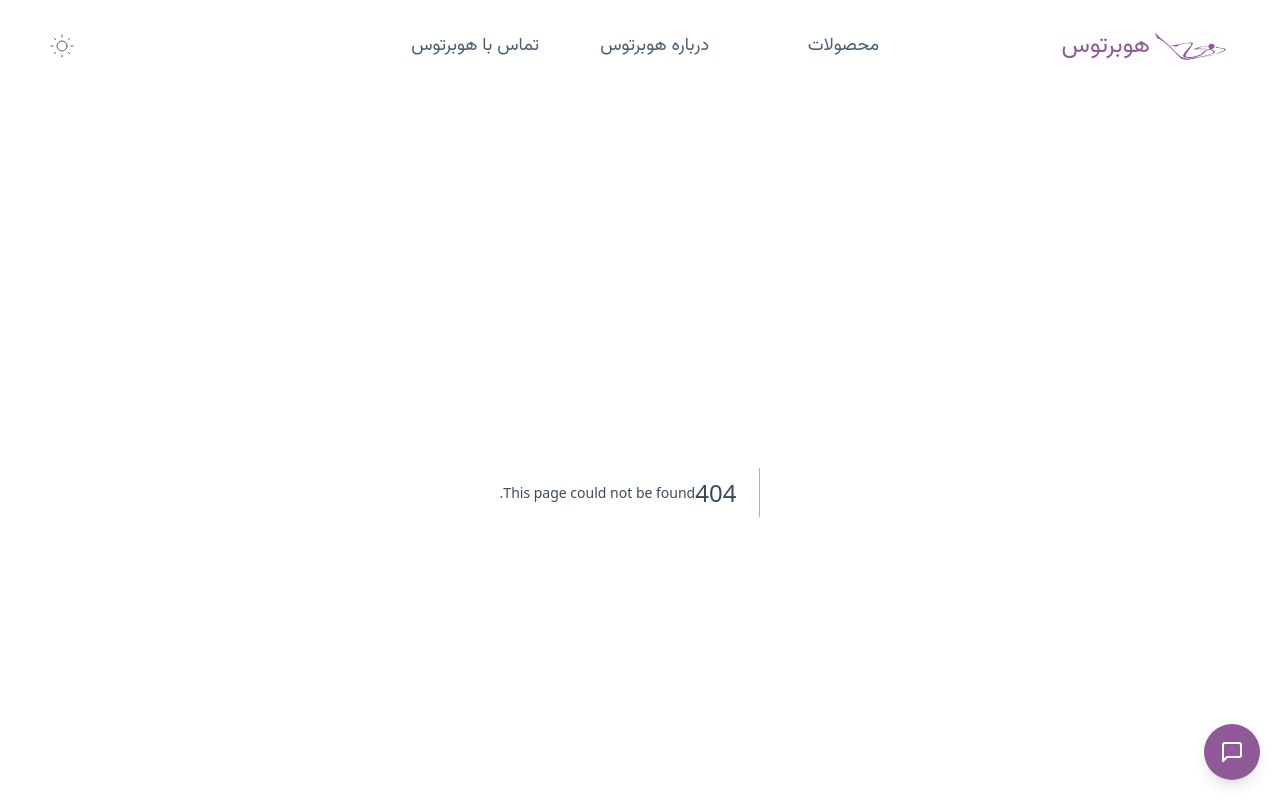
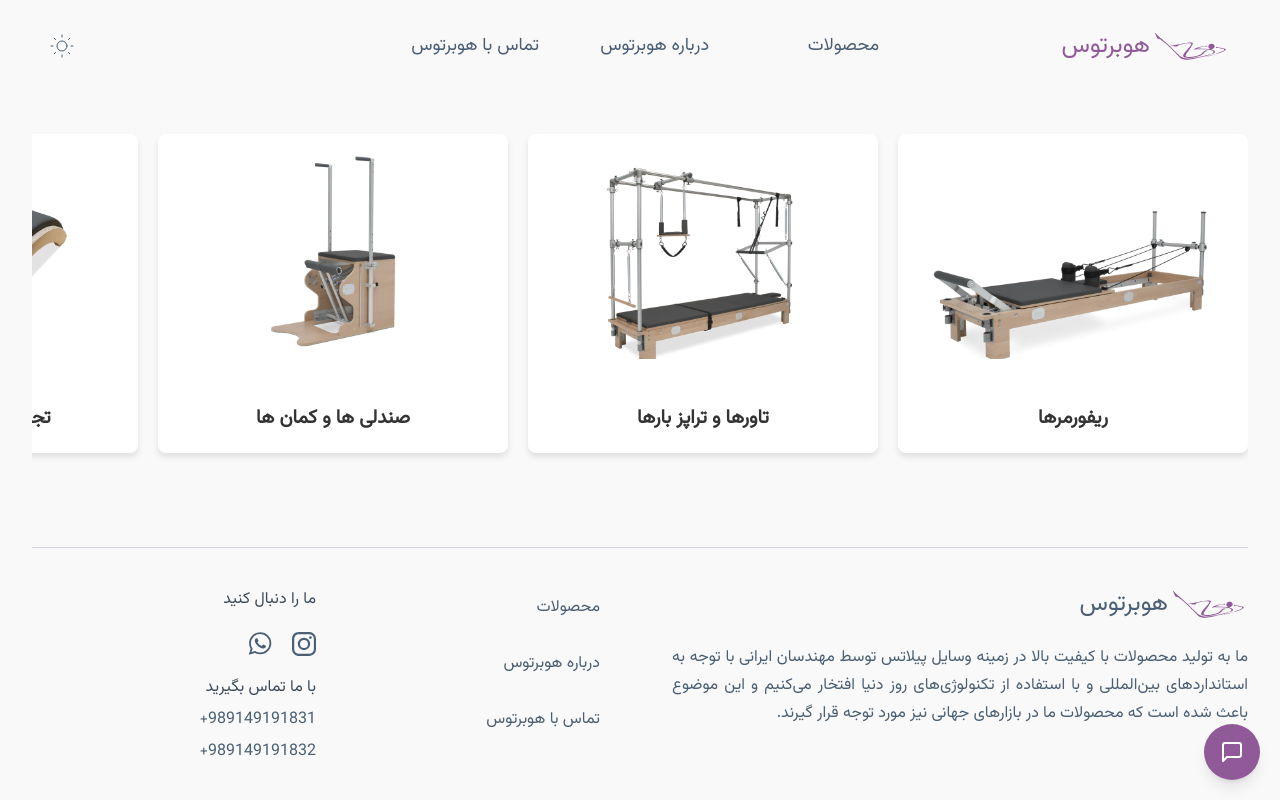
Before and after one commit to elhamest/hubertus-pilates-client, a Next.js app: page /products in a window 1280 px wide. Before the commit this address had no page. Shown: the top 800 px of the page. Built offline with nearby package versions, Linux system fonts and the light colour scheme.

Commit message:
Worked on Products page

```diff
--- a/public/locales/en/common.js
+++ b/public/locales/en/common.js
@@ -22,10 +22,11 @@ export const enConstants = {
   weUsuallyRespondInAFewHours: "We usually respond in a few hours",
   sendMessage: "Send Message",
   collectionGalleryTitle: "Our Pilates Equipment",
+  allCollectionsTitle: "All Equipments",
   navigations: [
     { title: "Products", path: "/products" },
     { title: "About Hubertus", path: "/about-us" },
-    { title: "Contact Hubertus", path: "/contact-us" },
+    { title: "Contact Hubertus", path: "#contact-us" },
   ],
   persons: [
     {
--- a/public/locales/fa/common.js
+++ b/public/locales/fa/common.js
@@ -22,8 +22,9 @@ export const faConstants = {
   weUsuallyRespondInAFewHours: "ما معمولا در چند ساعت پاسخ می دهیم",
   sendMessage: "ارسال پیام",
   collectionGalleryTitle: "تجهیزات پیلاتس ما",
+  allCollectionsTitle: "همه تجهیزات",
   navigations: [
-    { title: "محصولات", path: "/#products" },
+    { title: "محصولات", path: "/products" },
     { title: "درباره هوبرتوس", path: "/about-us" },
     { title: "تماس با هوبرتوس", path: "#contact-us" },
   ],
--- /dev/null
+++ b/src/app/products/page.jsx
@@ -0,0 +1,23 @@
+"use client";
+
+import GalleryItems from "@/components/UI/gallery/GalleryItems";
+import { faConstants } from "../../../public/locales/fa/common";
+import { faProductCollections } from "@/components/data";
+import { Container } from "@/components/UI/container/Container";
+
+import commonStyles from "../../components/styles/shared.module.css";
+
+function Products() {
+  return (
+    <Container>
+      <div div className={commonStyles.slider}>
+        <GalleryItems
+          title={faConstants.allCollectionsTitle}
+          items={faProductCollections}
+        />
+      </div>
+    </Container>
+  );
+}
+
+export default Products;
--- /dev/null
+++ b/src/components/UI/gallery/GalleryItems.jsx
@@ -0,0 +1,29 @@
+import Link from "next/link";
+import Image from "next/image";
+
+import styles from "./GalleryItems.module.css";
+
+function GalleryItems({ items }) {
+  return (
+    <>
+      {items?.map((item, index) => (
+        <div className={styles.card} key={index}>
+          <Link href={item.link}>
+            <div className={styles.imageContainer}>
+              <Image
+                src={item.image}
+                alt={item?.title ?? "Collection"}
+                fill
+                sizes="(max-width: 768px) 100vw, 33vw" // Optimize for different screen sizes
+                style={{ objectFit: "cover" }} // Ensures the image covers the container
+              />
+            </div>
+            <div className={styles.cardTitle}>{item.title}</div>
+          </Link>
+        </div>
+      ))}
+    </>
+  );
+}
+
+export default GalleryItems;
--- /dev/null
+++ b/src/components/UI/gallery/GalleryItems.module.css
@@ -0,0 +1,53 @@
+/* Gallery Card (shared styles) */
+.card {
+  background: #fff;
+  border-radius: 8px;
+  overflow: hidden;
+  box-shadow: 0 4px 6px rgba(0, 0, 0, 0.1);
+  transition: transform 0.3s ease;
+}
+
+.card:hover {
+  transform: translateY(-1px);
+}
+
+.imageContainer {
+  position: relative;
+  width: 100%;
+  height: 70px; /* Default height for mobile */
+  padding: 10px;
+}
+
+.imageContainer img {
+  width: 100%;
+  height: auto;
+  padding: 10px 0 15px;
+  transition: transform 0.3s ease;
+}
+
+.imageContainer:hover img {
+  transform: scale(1.05);
+}
+
+.cardTitle {
+  display: block;
+  padding: 30px 10px 20px;
+  font-size: 0.8rem; /* Default font size for mobile */
+  font-weight: bold;
+  color: #333;
+  text-align: center;
+}
+
+@media (min-width: 768px) {
+  .card {
+    flex: 0 0 350px; /* Fixed width for slider cards */ /* old: 300 */
+  }
+
+  .imageContainer {
+    height: 240px; /* old: 200 */
+  }
+
+  .cardTitle {
+    font-size: 1.2rem;
+  }
+}
--- a/src/components/UI/gallery/index.jsx
+++ b/src/components/UI/gallery/index.jsx
@@ -1,9 +1,9 @@
 import React, { useRef } from "react";
-import Link from "next/link";
-import Image from "next/image";
 import { NavButton } from "../nav-button/NavButton";
 
 import styles from "./Gallery.module.css";
+import commonStyles from "../../styles/shared.module.css";
+import GalleryItems from "./GalleryItems";
 
 const Gallery = ({ title, items }) => {
   const sliderRef = useRef(null);
@@ -43,24 +43,8 @@ const Gallery = ({ title, items }) => {
           </NavButton>
         </div>
       </div>
-
-      <div className={styles.slider} ref={sliderRef}>
-        {items?.map((item, index) => (
-          <div className={styles.card} key={index}>
-            <Link href={item.link}>
-              <div className={styles.imageContainer}>
-                <Image
-                  src={item.image}
-                  alt={item.title}
-                  fill
-                  sizes="(max-width: 768px) 100vw, 33vw" // Optimize for different screen sizes
-                  style={{ objectFit: "cover" }} // Ensures the image covers the container
-                />
-              </div>
-              <div className={styles.cardTitle}>{item.title}</div>
-            </Link>
-          </div>
-        ))}
+      <div className={commonStyles.slider} ref={sliderRef}>
+        <GalleryItems items={items} />
       </div>
     </div>
   );
--- a/src/components/collections/CollectionGrid.jsx
+++ b/src/components/collections/CollectionGrid.jsx
@@ -8,14 +8,16 @@ export function CollectionGrid({ items }) {
       {items?.map((item, index) => (
         <div key={index} className="group bg-white rounded-lg shadow-md">
           <div
-            className={`relative w-full h-[300px] overflow-hidden rounded-lg bg-gray-100 p-4 ${styles.imageWrapper}`}
+            className={`relative overflow-hidden rounded-lg bg-gray-100 p-4 ${styles.imageWrapper}`}
           >
+            {/* w-full h-[300px] */}
             <Image
               src={item?.image} //{`/${item?.image}`}
               alt={item?.title}
               // fill
-              style={{ objectFit: "cover" }}
-              sizes="(max-width: 768px) 100vw, (max-width: 1200px) 50vw, 33vw"
+              // width={430}
+              style={{ objectFit: "cover", width: "100%", height: "auto" }}
+              // sizes="(max-width: 768px) 100vw, (max-width: 1200px) 50vw, 33vw"
               priority={index < 6} // Load first 6 images immediately
             />
           </div>
--- a/src/components/navbar/index.jsx
+++ b/src/components/navbar/index.jsx
@@ -1,4 +1,5 @@
 "use client";
+
 import { useEffect, useState } from "react";
 import Link from "next/link";
 import { useTheme } from "next-themes";
--- a/src/components/products/ProductList.jsx
+++ b/src/components/products/ProductList.jsx
@@ -22,7 +22,7 @@ function ProductList({ data }) {
               <div>
                 <Image
                   src={product.image}
-                  alt={product.title}
+                  alt={product?.title ?? "Product"}
                   width={521}
                   height={400}
                   className={"object-contain"}
--- /dev/null
+++ b/src/components/styles/shared.module.css
@@ -0,0 +1,20 @@
+/* Gallery Slider */
+.slider {
+  display: grid;
+  grid-template-columns: repeat(auto-fill, minmax(120px, 1fr));
+  gap: 20px;
+  padding: 10px 0;
+}
+
+@media (min-width: 768px) {
+  .slider {
+    display: flex; /* Switch to flex for slider */
+    overflow-x: auto;
+    scroll-behavior: smooth;
+    gap: 20px;
+  }
+
+  .slider::-webkit-scrollbar {
+    display: none;
+  }
+}
```
Also changed, not shown: src/components/UI/gallery/Gallery.module.css (+0 -73 lines).
